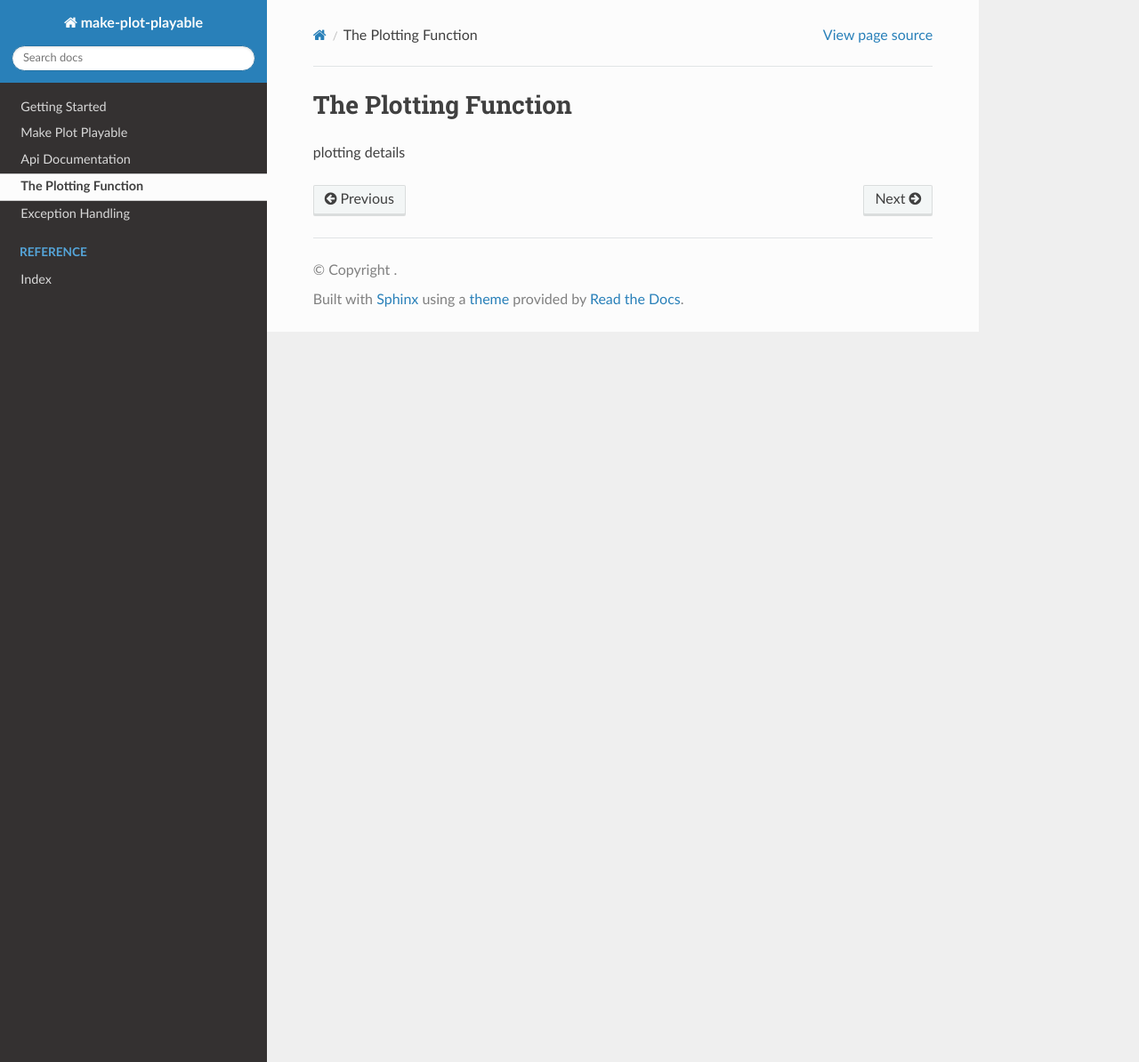
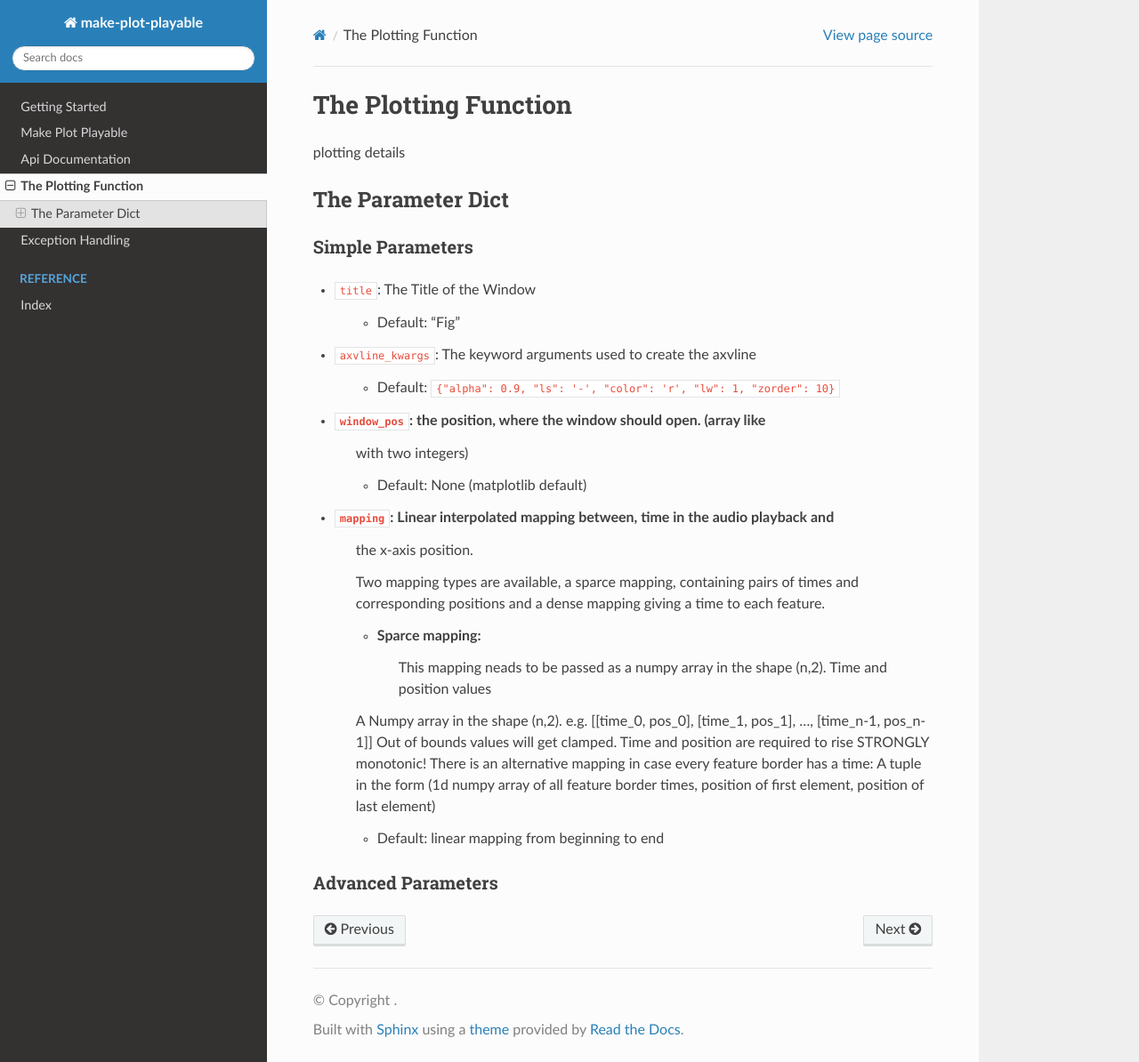
Before and after one commit to groupmm/playplot, a Sphinx documentation site: the page built from sphinx/source/the-plot-function.rst, in a window 1280 px wide and 1194 px high. Shown: the whole window at 89% size. Built offline with Sphinx 7.4.7 and the Read the Docs theme 2.0.0, drawn with Linux system fonts in a browser that asks for light colours.

```diff
--- a/sphinx/source/the-plot-function.rst
+++ b/sphinx/source/the-plot-function.rst
@@ -4,3 +4,44 @@ The Plotting Function
 .. _plotting_details:
 
 plotting details
+
+The Parameter Dict
+------------------
+
+Simple Parameters
+~~~~~~~~~~~~~~~~~
+
+-  ``title``: The Title of the Window
+
+    -  Default: "Fig"
+
+-  ``axvline_kwargs``: The keyword arguments used to create the axvline
+
+    -  Default: ``{"alpha": 0.9, "ls": '-', "color": 'r', "lw": 1, "zorder": 10}``
+
+-  ``window_pos``: the position, where the window should open. (array like
+    with two integers)
+
+    -  Default: None (matplotlib default)
+
+-  ``mapping``: Linear interpolated mapping between, time in the audio playback and
+    the x-axis position.
+
+    Two mapping types are available, a sparce mapping, containing pairs of times and corresponding positions
+    and a dense mapping giving a time to each feature.
+
+    - Sparce mapping:
+        This mapping neads to be passed as a numpy array in the shape (n,2).
+        Time and position values
+
+    A Numpy array in the shape (n,2). e.g. [[time_0,
+    pos_0], [time_1, pos_1], …, [time_n-1, pos_n-1]] Out of bounds values
+    will get clamped. Time and position are required to rise STRONGLY
+    monotonic! There is an alternative mapping in case every feature
+    border has a time: A tuple in the form (1d numpy array of all feature
+    border times, position of first element, position of last element)
+
+    -  Default: linear mapping from beginning to end
+
+Advanced Parameters
+~~~~~~~~~~~~~~~~~~~~~~~
```
Also changed, not shown: sphinx/source/getting-started.rst (+24 -24 lines), 3 other files.
